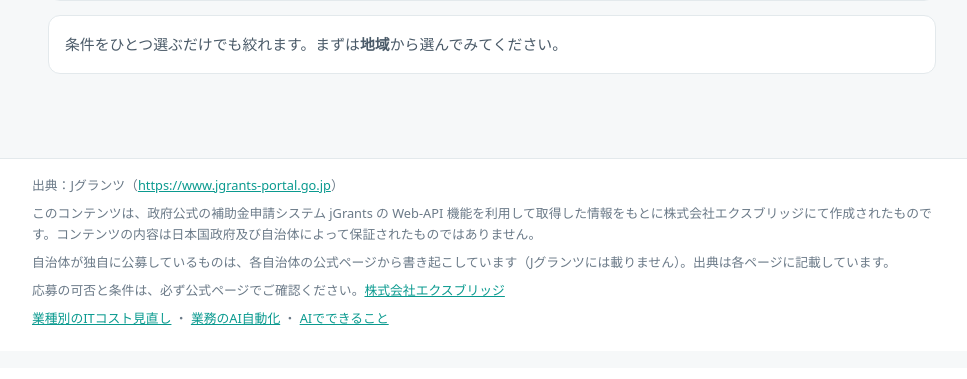
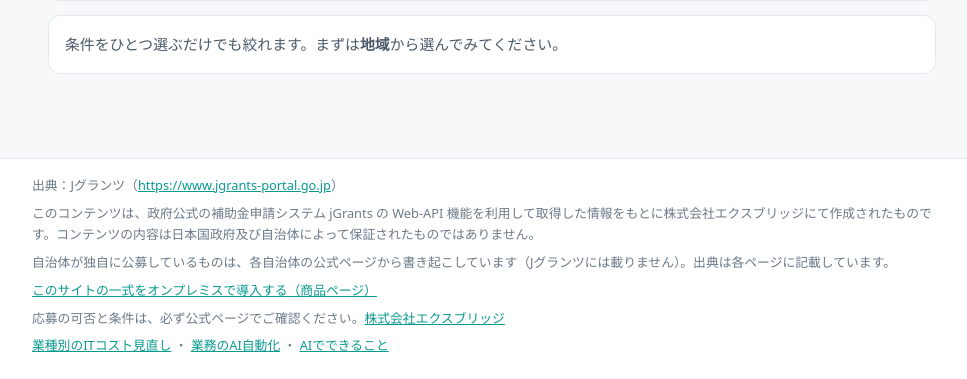
Before and after one commit to katsushi2441/khojokin, a FastAPI app: page / in a window 1280 px wide. Shown: the part 432-811 px from the top of the page, without its empty margins (148-1115 px from the left). Before the commit the page ends 757 px from the top, so only its background shows below. Run offline with FastAPI, Linux system fonts and the light colour scheme; data that the repository does not hold is empty.

Commit message:
デモ画面から kappstore の商品ページへ誘導するリンクを追加（ref付き）
Co-Authored-By: Claude Fable 5.1 <noreply@anthropic.com>

```diff
--- a/app/templates/base.html
+++ b/app/templates/base.html
@@ -23,6 +23,7 @@
   <p class="src">{{ made_by }}</p>
   <p class="src">自治体が独自に公募しているものは、各自治体の公式ページから書き起こしています（Jグランツには載りません）。出典は各ページに記載しています。</p>
 {% endif %}
+  <p class="src"><a href="https://kappstore.exbridge.jp/app.php?id=0ad3f1528024edcd&ref=khojokin" rel="noopener">このサイトの一式をオンプレミスで導入する（商品ページ）</a></p>
   <p class="src">応募の可否と条件は、必ず公式ページでご確認ください。<a href="https://exbridge.jp/" rel="noopener">株式会社エクスブリッジ</a></p>
 <p class="src" style="margin-top:6px"><a href="https://exbridge.jp/solution/?ref=kurage-khojokin" rel="noopener">業種別のITコスト見直し</a> ・ <a href="https://exbridge.jp/outsourcing/?ref=kurage-khojokin" rel="noopener">業務のAI自動化</a> ・ <a href="https://exbridge.jp/ai-system/?ref=kurage-khojokin" rel="noopener">AIでできること</a></p>
 </footer>
```
